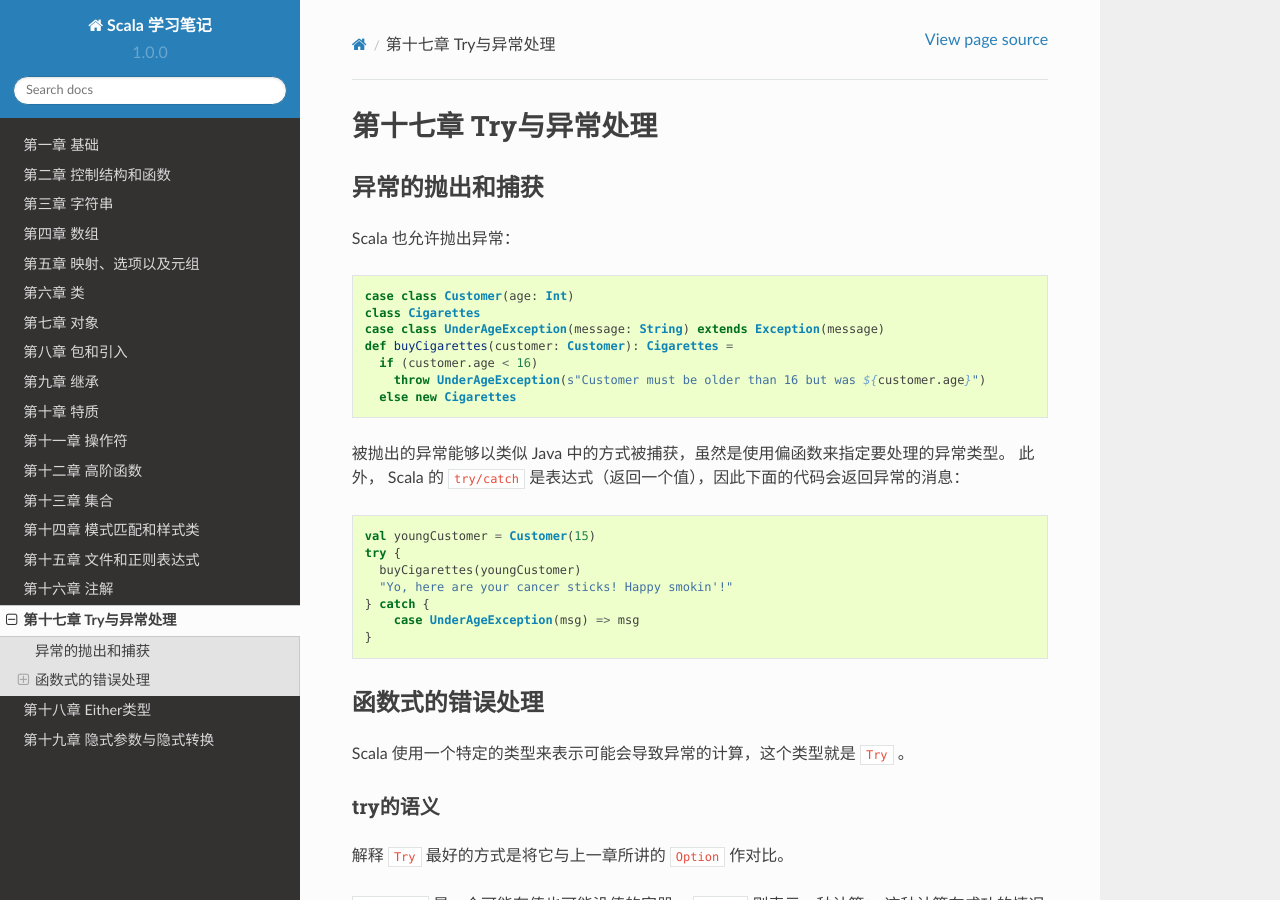
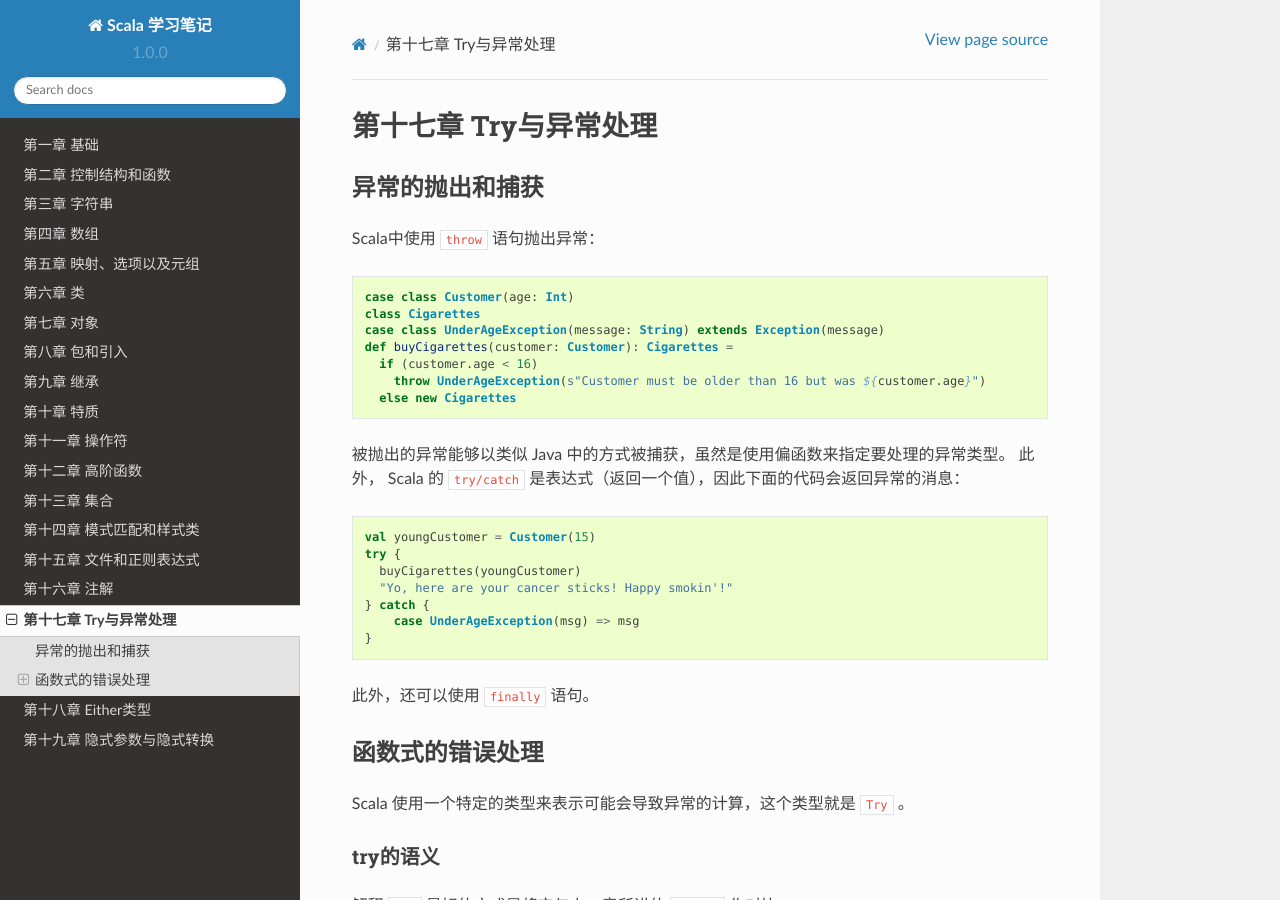
Before and after one commit to nummy/learning-scala, a Sphinx documentation site: the page built from source/chapter/chapter17.rst, in a window 1280 px wide and 900 px high. Built offline with Sphinx 7.4.7 and the Read the Docs theme 2.0.0, drawn with Linux system fonts in a browser that asks for light colours.

Commit message:
Update chapter17.rst

```diff
--- a/source/chapter/chapter17.rst
+++ b/source/chapter/chapter17.rst
@@ -6,7 +6,7 @@
 异常的抛出和捕获
 ---------------
 
-Scala 也允许抛出异常：
+Scala中使用 ``throw`` 语句抛出异常：
 
 .. code-block:: scala
 
@@ -30,6 +30,8 @@ Scala 的 ``try/catch`` 是表达式（返回一个值），因此下面的代
   } catch {
       case UnderAgeException(msg) => msg
   }
+
+此外，还可以使用 ``finally`` 语句。
 
 ---------------
 函数式的错误处理
```
